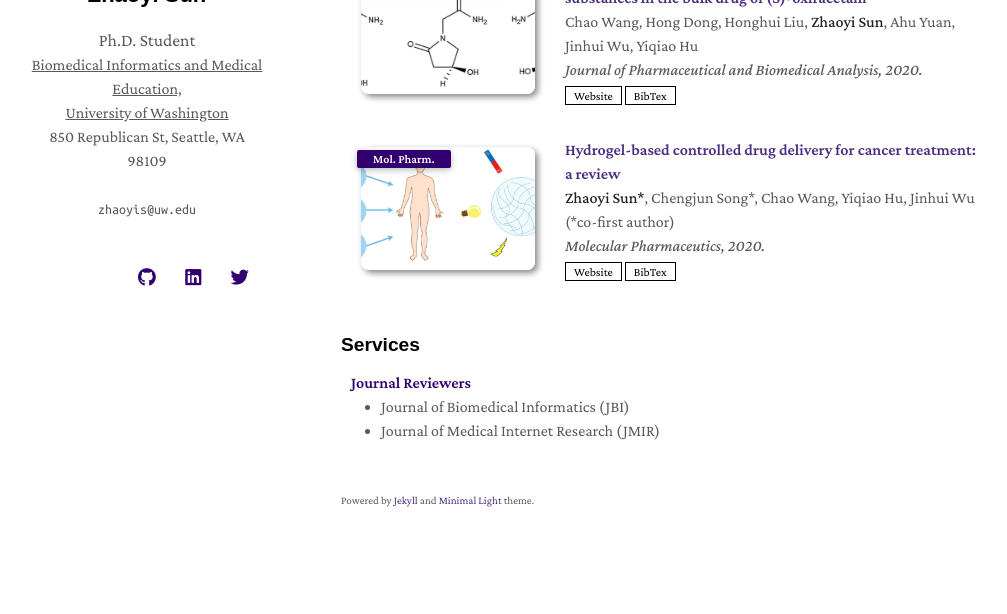
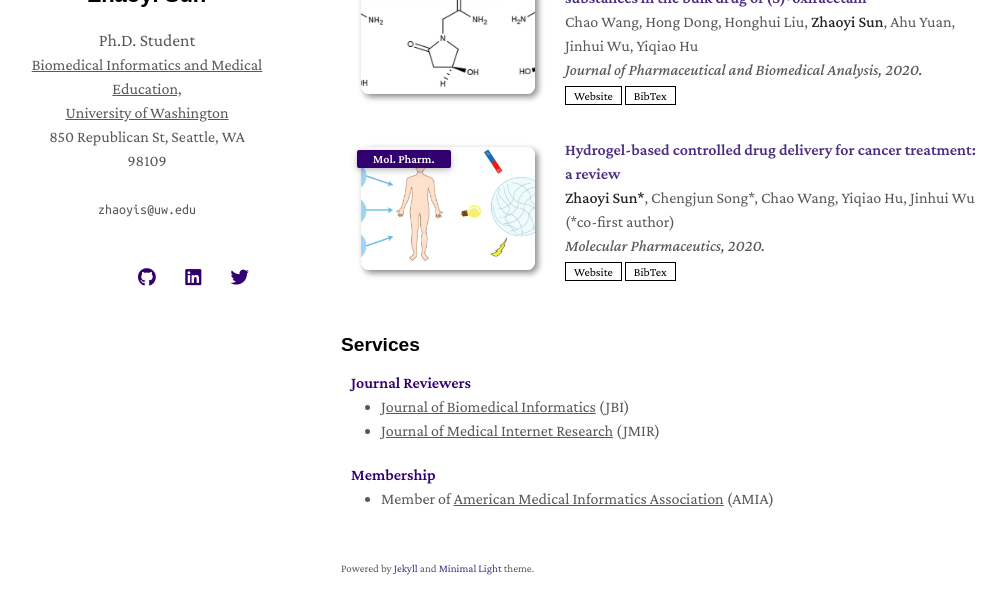
Before and after one commit to GeraldSun/GeraldSun.github.io, a Jekyll site: the page built from index.md, in a window 1280 px wide and 900 px high, scrolled down 1867 px, cut to the strip 251-865 px from the top of the window. Shown: the whole strip, without its empty margins (129-1136 px from the left). Built offline with Jekyll 4.4.1, drawn with Linux system fonts in a browser that asks for light colours; nearby versions of some CDN libraries; a style sheet for code colours, icons or effects is not loaded; our own code applies the rules of GitHub Pages for plain Markdown files; before the commit the page ends 2699 px from its top, so only the background shows below that.

Commit message:
Update services.md

```diff
--- a/_includes/services.md
+++ b/_includes/services.md
@@ -3,6 +3,12 @@
 <h4 style="margin:0 10px 0;">Journal Reviewers</h4>
 
 <ul style="margin:0 0 20px;">
-  <li><a href="https://www.sciencedirect.com/journal/journal-of-biomedical-informatics"><autocolor>Journal of Biomedical Informatics (JBI)</autocolor></a></li>
-  <li><a href="https://www.jmir.org/"><autocolor>Journal of Medical Internet Research (JMIR)</autocolor></a></li>
+  <li><a href="https://www.sciencedirect.com/journal/journal-of-biomedical-informatics"><autocolor><u>Journal of Biomedical Informatics</u> (JBI)</autocolor></a></li>
+  <li><a href="https://www.jmir.org/"><autocolor><u>Journal of Medical Internet Research</u> (JMIR)</autocolor></a></li>
 </ul>
+
+<h4 style="margin:0 10px 0;">Membership</h4>
+
+<ul style="margin:0 0 20px;">
+  <li><a href="https://amia.org/"><autocolor>Member of <u>American Medical Informatics Association</u> (AMIA)</autocolor></a></li>
+</ul>
```
